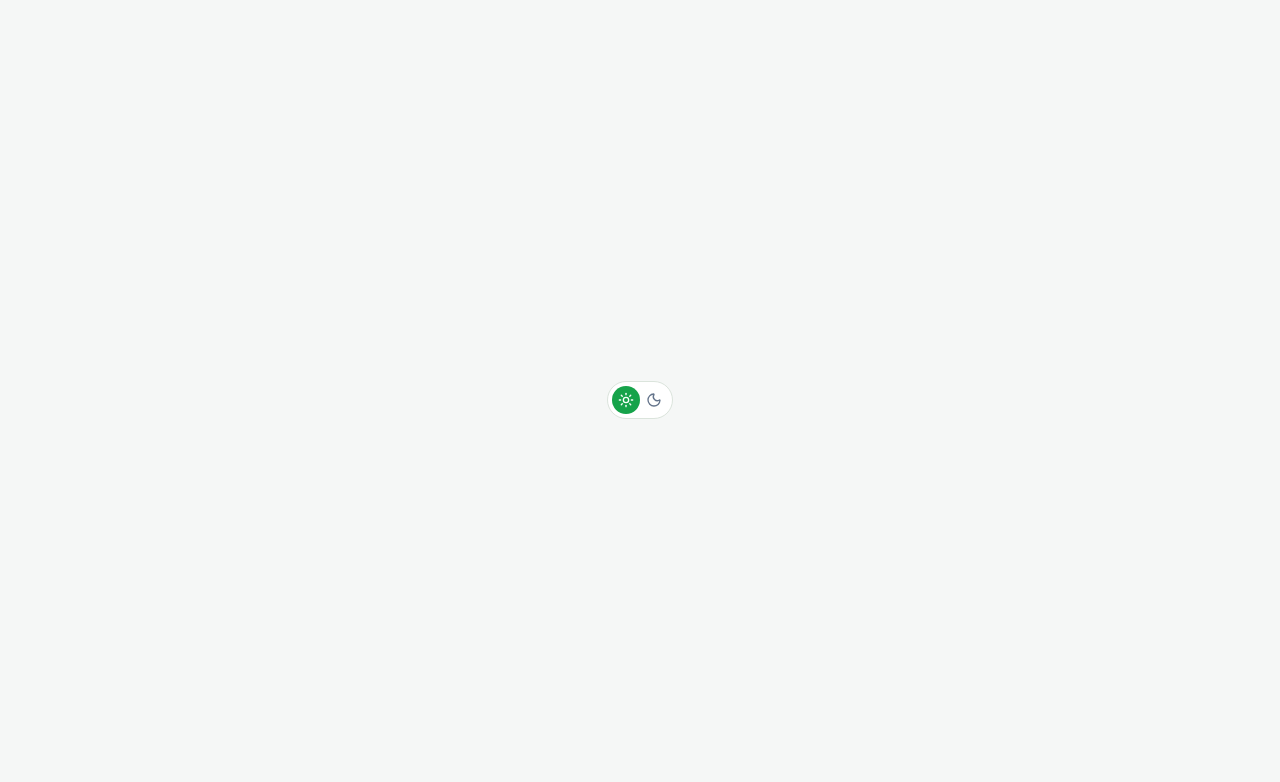
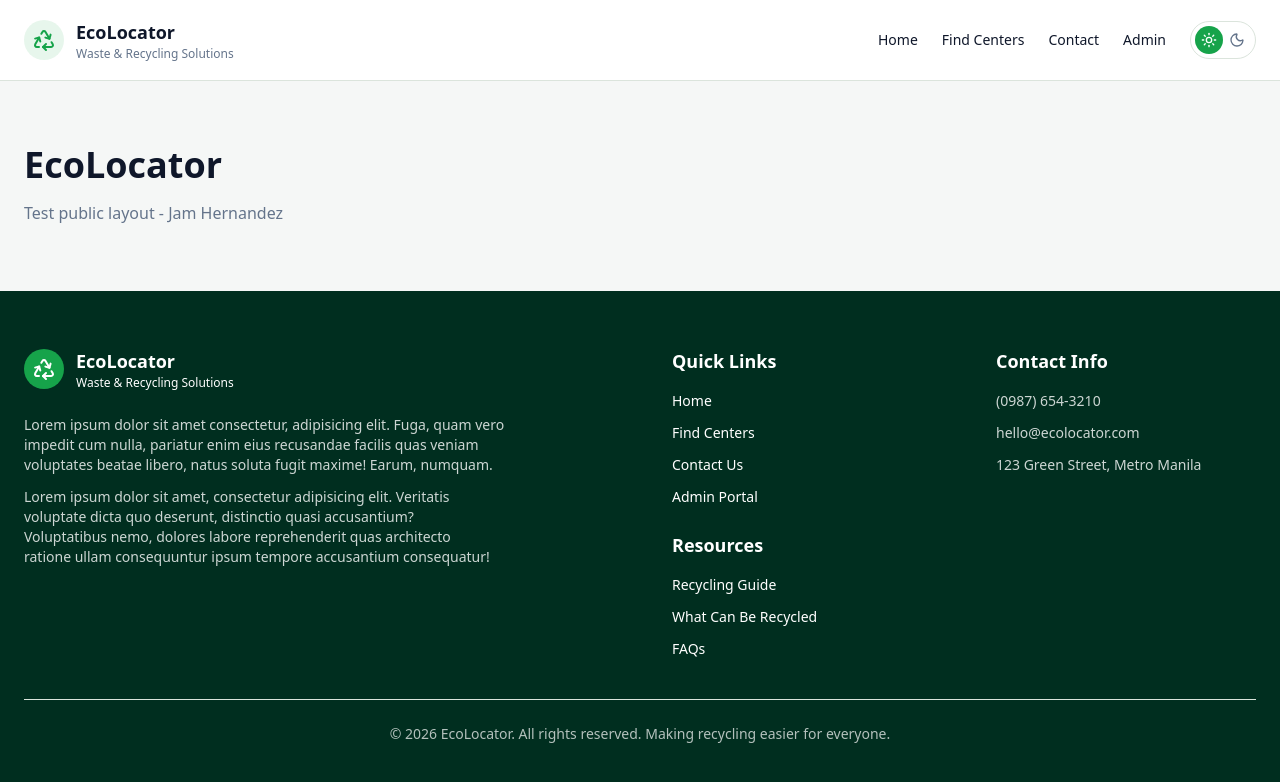
Before and after one commit to jamloresto/cmsc-207-ecolocator, a Next.js app in the folder apps/web/: page / in a window 1280 px wide. Shown: the top 782 px of the page. Built offline with nearby package versions, Linux system fonts and the light colour scheme.

Commit message:
feat(layout): add public site shell with header and footer

```diff
--- a/apps/web/src/app/layout.tsx
+++ b/apps/web/src/app/layout.tsx
@@ -17,7 +17,7 @@ export default function RootLayout({
 }>) {
   return (
     <html lang="en" suppressHydrationWarning>
-      <body className="min-h-screen bg-[var(--background)] text-[var(--foreground)] antialiased">
+      <body className="min-h-screen bg-background text-foreground antialiased">
         <ThemeProvider
           attribute="class"
           defaultTheme="system"
--- a/apps/web/src/app/page.tsx
+++ b/apps/web/src/app/page.tsx
@@ -1,9 +1,14 @@
-import { ThemeToggle } from '@/components/theme/theme-toggle';
+import { PublicLayout } from '@/components/layout/public-layout';
 
 export default function HomePage() {
   return (
-    <main className="flex min-h-screen items-center justify-center bg-background text-foreground">
-      <ThemeToggle />
-    </main>
+    <PublicLayout>
+      <section className="mx-auto max-w-7xl px-6 py-16">
+        <h1 className="text-4xl font-bold">EcoLocator</h1>
+        <p className="text-muted-foreground mt-4">
+          Test public layout - Jam Hernandez
+        </p>
+      </section>
+    </PublicLayout>
   );
 }
--- /dev/null
+++ b/apps/web/src/components/layout/public-layout.tsx
@@ -0,0 +1,18 @@
+import { ReactNode } from 'react';
+
+import { SiteFooter } from '@/components/layout/site-footer';
+import { SiteHeader } from '@/components/layout/site-header';
+
+type PublicLayoutProps = {
+  children: ReactNode;
+};
+
+export function PublicLayout({ children }: PublicLayoutProps) {
+  return (
+    <div className="bg-background text-foreground flex min-h-screen flex-col">
+      <SiteHeader />
+      <main className="flex-1">{children}</main>
+      <SiteFooter />
+    </div>
+  );
+}
--- /dev/null
+++ b/apps/web/src/components/layout/site-footer.tsx
@@ -0,0 +1,97 @@
+import { Recycle } from 'lucide-react';
+import Link from 'next/link';
+
+const quickLinks = [
+  { href: '/', label: 'Home' },
+  { href: '/find-centers', label: 'Find Centers' },
+  { href: '/contact', label: 'Contact Us' },
+  { href: '/admin/login', label: 'Admin Portal' },
+];
+
+const resources = [
+  { href: '#', label: 'Recycling Guide' },
+  { href: '#', label: 'What Can Be Recycled' },
+  { href: '#', label: 'FAQs' },
+];
+
+export function SiteFooter() {
+  return (
+    <footer className="bg-brand-950 text-center text-white md:text-left">
+      <div className="mx-auto max-w-7xl px-6 py-14">
+        <div className="grid grid-cols-1 gap-6 md:grid-cols-4 md:gap-16">
+          <div className="md:col-span-2 col-span-1 flex flex-col gap-6">
+            <div className="mx-auto flex items-center gap-3 md:mx-0">
+              <div className="bg-primary flex h-10 w-10 items-center justify-center rounded-full font-bold">
+                <Recycle />
+              </div>
+
+              <div className="flex flex-col text-left">
+                <span className="text-lg font-bold">EcoLocator</span>
+                <span className="text-xs">Waste & Recycling Solutions</span>
+              </div>
+            </div>
+            <div className="space-y-3 text-sm text-white/80">
+              <p className="text-balance">
+                Lorem ipsum dolor sit amet consectetur, adipisicing elit. Fuga,
+                quam vero impedit cum nulla, pariatur enim eius recusandae
+                facilis quas veniam voluptates beatae libero, natus soluta fugit
+                maxime! Earum, numquam.
+              </p>
+              <p className="text-balance">
+                Lorem ipsum dolor sit amet, consectetur adipisicing elit.
+                Veritatis voluptate dicta quo deserunt, distinctio quasi
+                accusantium? Voluptatibus nemo, dolores labore reprehenderit
+                quas architecto ratione ullam consequuntur ipsum tempore
+                accusantium consequatur!
+              </p>
+            </div>
+          </div>
+          <div className="flex flex-col gap-6">
+            <div>
+              <h3 className="mb-4 text-lg font-semibold">Quick Links</h3>
+              <div className="space-y-3">
+                {quickLinks.map((link) => (
+                  <Link
+                    key={link.href}
+                    href={link.href}
+                    className="block text-sm text-white/80 transition hover:text-white"
+                  >
+                    {link.label}
+                  </Link>
+                ))}
+              </div>
+            </div>
+            <div>
+              <h3 className="mb-4 text-lg font-semibold">Resources</h3>
+              <div className="space-y-3">
+                {resources.map((link) => (
+                  <Link
+                    key={link.label}
+                    href={link.href}
+                    className="block text-sm text-white/80 transition hover:text-white"
+                  >
+                    {link.label}
+                  </Link>
+                ))}
+              </div>
+            </div>
+          </div>
+
+          <div>
+            <h3 className="mb-4 text-lg font-semibold">Contact Info</h3>
+            <div className="space-y-3 text-sm text-white/80">
+              <p>(0987) 654-3210</p>
+              <p>hello@ecolocator.com</p>
+              <p>123 Green Street, Metro Manila</p>
+            </div>
+          </div>
+        </div>
+
+        <div className="mt-10 border-t border-white/10 pt-6 text-center text-sm text-white/70">
+          © 2026 EcoLocator. All rights reserved. Making recycling easier for
+          everyone.
+        </div>
+      </div>
+    </footer>
+  );
+}
--- /dev/null
+++ b/apps/web/src/components/layout/site-header.tsx
@@ -0,0 +1,53 @@
+'use client';
+
+import Link from 'next/link';
+
+import { Recycle } from 'lucide-react';
+
+import { ThemeToggle } from '@/components/theme/theme-toggle';
+
+const navLinks = [
+  { href: '/', label: 'Home' },
+  { href: '/find-centers', label: 'Find Centers' },
+  { href: '/contact', label: 'Contact' },
+  { href: '/admin/login', label: 'Admin' },
+];
+
+export function SiteHeader() {
+  return (
+    <header className="border-border bg-card border-b">
+      <div className="mx-auto flex h-20 w-full max-w-7xl items-center justify-between px-6">
+        <Link href="/" className="flex items-center gap-3">
+          <div className="bg-primary/10 text-primary flex h-10 w-10 items-center justify-center rounded-full font-bold">
+            <Recycle />
+          </div>
+
+          <div className="flex flex-col">
+            <span className="text-foreground text-lg font-bold">
+              EcoLocator
+            </span>
+            <span className="text-muted-foreground text-xs">
+              Waste & Recycling Solutions
+            </span>
+          </div>
+        </Link>
+
+        <div className="flex items-center gap-6">
+          <nav className="hidden items-center gap-6 md:flex">
+            {navLinks.map((link) => (
+              <Link
+                key={link.href}
+                href={link.href}
+                className="text-foreground hover:text-primary text-sm font-medium transition-colors"
+              >
+                {link.label}
+              </Link>
+            ))}
+          </nav>
+
+          <ThemeToggle />
+        </div>
+      </div>
+    </header>
+  );
+}
```
